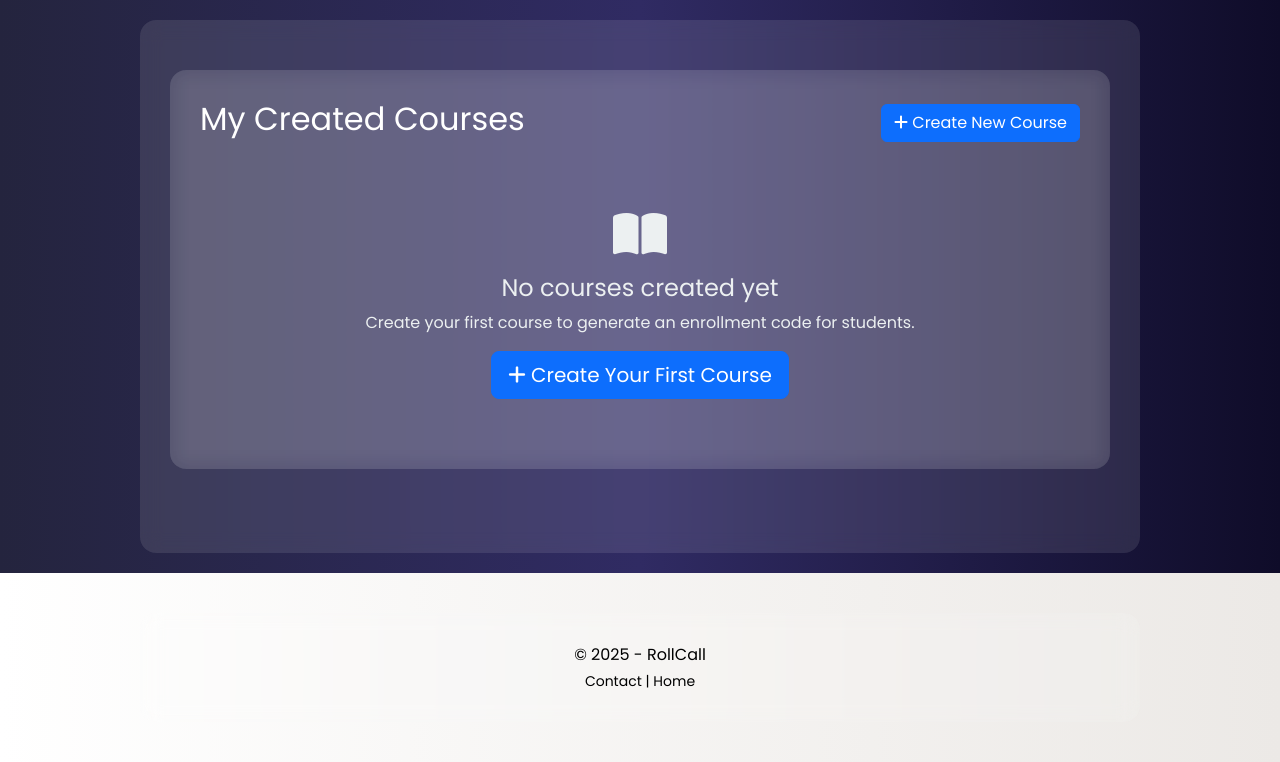
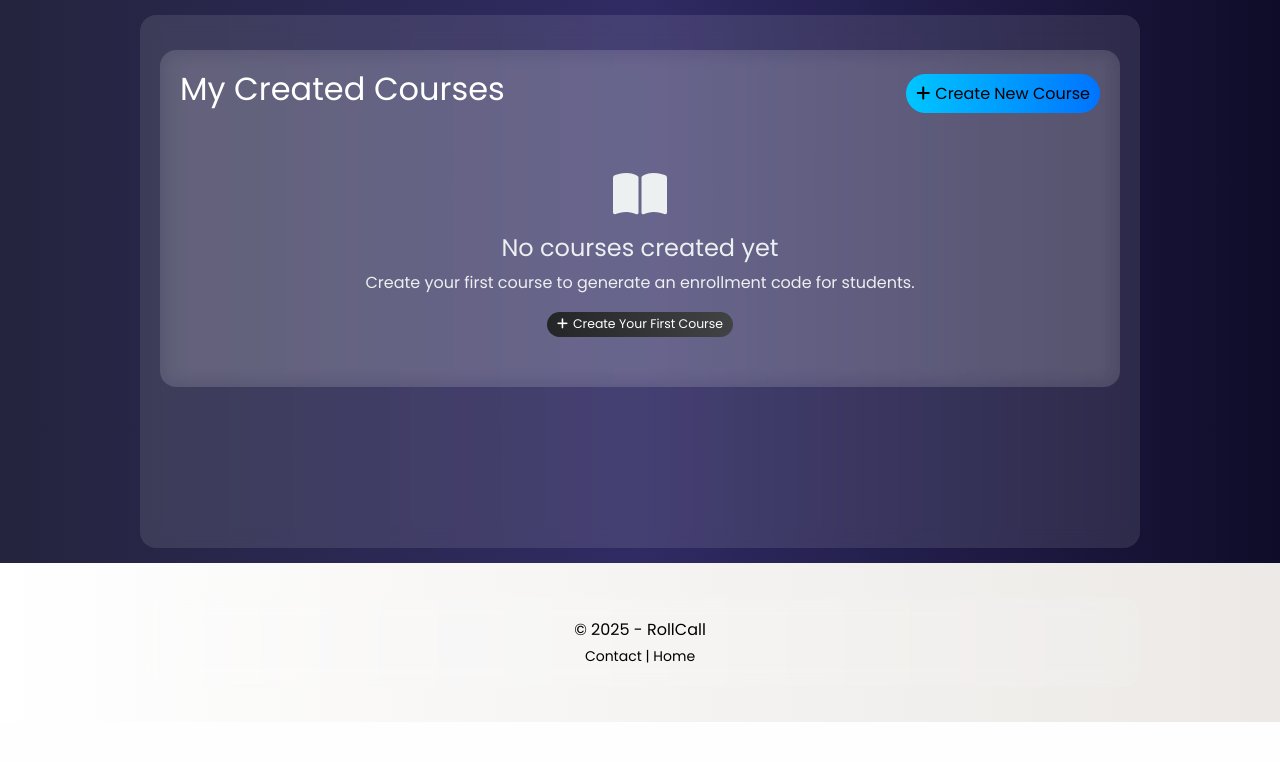
Before and after one commit to PDOX103/RollCall, an ASP.NET Core app: template Views/User/MyCourses.cshtml in a window 1280 px wide. Shown: the part 78-840 px from the top of the page. After the commit the page ends 800 px from the top, so only its background shows below. Run offline with ASP.NET Core 8, Linux system fonts and the light colour scheme; the template is opened without the code that fills it, so the values that code supplies are empty; style sheets or scripts are compiled from the project's sources; some libraries are stand-ins or nearby versions.

Commit message:
Enrollment fetching by ID

```diff
--- a/Controllers/UserController.cs
+++ b/Controllers/UserController.cs
@@ -493,7 +493,7 @@ namespace RollCall.Controllers
             var enrolledStudents = await _context.Enrollments
                 .Where(e => e.CourseId == courseId)
                 .Include(e => e.Student)
-                .OrderBy(e => e.Student.Name)
+                .OrderBy(e => e.Student.StudentId)
                 .Select(e => new EnrolledStudent
                 {
                     StudentId = e.Student.Id,
--- a/Views/User/MyCourses.cshtml
+++ b/Views/User/MyCourses.cshtml
@@ -20,8 +20,8 @@
     .container {
         background: rgba(255, 255, 255, 0.1);
         border-radius: 1rem;
-        padding: 30px;
-        margin: 20px auto;
+        padding: 20px;
+        margin: 15px auto;
         backdrop-filter: blur(10px);
         max-width: 1000px;
     }
@@ -31,7 +31,7 @@
         color: #2c3e50;
         border-radius: 10px;
         padding: 20px;
-        margin-bottom: 15px;
+        margin-bottom: 12px;
         box-shadow: 0 4px 8px rgba(0,0,0,0.1);
     }
 
@@ -39,43 +39,130 @@
         display: flex;
         justify-content: space-between;
         align-items: center;
-        margin-bottom: 15px;
+        margin-bottom: 12px;
+        flex-wrap: wrap;
+        gap: 6px;
     }
 
     .course-code {
         background: linear-gradient(135deg, #667eea 0%, #764ba2 100%);
         color: white;
-        padding: 5px 15px;
+        padding: 3px 12px;
         border-radius: 20px;
         font-weight: bold;
-        font-size: 0.9em;
-    }
-
-    .btn-copy {
-        background: #3a7bd5;
-        color: white;
-        border: none;
-        padding: 5px 10px;
-        border-radius: 5px;
-        cursor: pointer;
         font-size: 0.8em;
     }
 
-        .btn-copy:hover {
-            opacity: 0.9;
+    /* ===== BUTTON STYLES ===== */
+    .action-buttons {
+        display: flex;
+        flex-wrap: wrap;
+        gap: 8px;
+        justify-content: flex-end;
     }
+
+    .btn-grad, .btn-grad2{
+        border: none;
+        padding: 5px 10px;    /* 🔹 smaller padding */
+        font-size: 0.78rem;   /* 🔹 smaller font size */
+        font-weight: 500;
+        border-radius: 20px;
+        display: inline-flex;
+        align-items: center;
+        gap: 5px;
+        transition: all 0.2s ease-in-out;
+        text-decoration: none;
+        white-space: nowrap;
+        background-size: 200% auto;
+        cursor: pointer;
+        line-height: 1.2;
+    }
+
+    .btn-grad3 {
+        border: none;
+        padding: 10px 10px; /* 🔹 smaller padding */
+        font-size: 1rem; /* 🔹 smaller font size */
+        font-weight: 500;
+        border-radius: 20px;
+        display: inline-flex;
+        align-items: center;
+        gap: 5px;
+        transition: all 0.2s ease-in-out;
+        text-decoration: none;
+        white-space: nowrap;
+        background-size: 200% auto;
+        cursor: pointer;
+        line-height: 1.2;
+    }
+
+    .btn-grad {
+        background-image: linear-gradient(to right, #232526 0%, #414345 51%, #232526 100%);
+        color: white;
+    }
+
+    .btn-grad:hover {
+        background-position: right center;
+        transform: translateY(-2px);
+    }
+
+    .btn-grad2 {
+        background-image: linear-gradient(to right,#F00000 0%, #DC281E 51%, #F00000 100%);
+        color: white;
+    }
+
+    .btn-grad2:hover {
+        background-position: right center;
+        transform: translateY(-2px);
+    }
+
+    .btn-grad3 {
+        background-image: linear-gradient(to right, #00c6ff 0%, #0072ff 51%, #00c6ff 100%);
+        color: black;
+    }
+
+        .btn-grad3:hover {
+            background-position: right center;
+            transform: translateY(-2px);
+        }
+
+    /* ===== MOBILE OPTIMIZATION ===== */
+    @@media (max-width: 576px) {
+        .action-buttons
+
+    {
+        justify-content: center;
+    }
+
+    .btn-grad, .btn-grad2 {
+        flex: 1 1 auto;
+        text-align: center;
+        font-size: 0.8rem;
+        padding: 6px 8px;
+    }
+
+    .course-header {
+        flex-direction: column;
+        align-items: flex-start;
+    }
+
+    .course-code {
+        align-self: flex-start;
+    }
+
+    }
+
 
     .empty-state {
         text-align: center;
-        padding: 40px;
+        padding: 30px;
         color: #ecf0f1;
     }
 </style>
 
 <div class="container">
-    <div class="d-flex justify-content-between align-items-center mb-4">
+    <div class="d-flex justify-content-between align-items-center mb-4 flex-wrap">
         <h2>My Created Courses</h2>
-        <a asp-action="CreateCourse" class="btn btn-primary">
+        <a asp-action="CreateCourse" class="btn-grad3 mt-2 mt-sm-0">
             <i class="fas fa-plus"></i> Create New Course
         </a>
     </div>
@@ -90,29 +177,25 @@
                     <span class="course-code" id="code-@course.Id">@course.Code</span>
                 </div>
 
-                <div class="d-flex justify-content-between align-items-center">
-                    <div>
-                        <small class="text-muted">Created: @course.CreatedAt.ToString("MMM dd, yyyy hh:mm tt")</small>
-                    </div>
-                    <div>
-                        <button class="btn-copy" onclick="copyCode('@course.Code', '@course.Id')">
+                <div class="action-buttons">
+                    <button class="btn-grad2" onclick="copyCode('@course.Code', '@course.Id')">
                         <i class="fas fa-copy"></i> Copy Code
                     </button>
-                        <!-- ADD THIS BUTTON -->
+
                     <a asp-controller="User" asp-action="CourseEnrollments" asp-route-courseId="@course.Id"
-                           class="btn btn-info btn-sm ms-2">
+                       class="btn-grad">
                         <i class="fas fa-users"></i> View Enrollments
                     </a>
 
-                        <a asp-controller="User" asp-action="StartSession" asp-route-courseId="@course.Id" class="btn btn-success btn-sm ms-2">
+                    <a asp-controller="User" asp-action="StartSession" asp-route-courseId="@course.Id"
+                       class="btn-grad">
                         <i class="fas fa-clock"></i> Create Session
                     </a>
 
-                        <a asp-controller="User" asp-action="CourseSessions" asp-route-courseId="@course.Id" class="btn btn-info btn-sm ms-2">
+                    <a asp-controller="User" asp-action="CourseSessions" asp-route-courseId="@course.Id"
+                       class="btn-grad">
                         <i class="fas fa-list"></i> View Sessions
                     </a>
-
-                    </div>
                 </div>
             </div>
         }
@@ -123,7 +206,7 @@
             <i class="fas fa-book-open fa-3x mb-3"></i>
             <h4>No courses created yet</h4>
             <p>Create your first course to generate an enrollment code for students.</p>
-            <a asp-action="CreateCourse" class="btn btn-primary btn-lg">
+            <a asp-action="CreateCourse" class="btn-grad btn-lg">
                 <i class="fas fa-plus"></i> Create Your First Course
             </a>
         </div>
@@ -133,19 +216,19 @@
 @section Scripts {
     <script>
         function copyCode(code, courseId) {
-            navigator.clipboard.writeText(code).then(function() {
-                // Show feedback
+            navigator.clipboard.writeText(code).then(function () {
                 const button = document.querySelector(`button[onclick="copyCode('${code}', '${courseId}')"]`);
                 const originalText = button.innerHTML;
+                const originalBg = button.style.backgroundImage;
+
                 button.innerHTML = '<i class="fas fa-check"></i> Copied!';
-                button.style.background = '#28a745';
+                button.style.backgroundImage = "linear-gradient(135deg, #28a745, #28a745)";
 
-                // Revert after 2 seconds
                 setTimeout(() => {
                     button.innerHTML = originalText;
-                    button.style.background = '#3a7bd5';
+                    button.style.backgroundImage = originalBg;
                 }, 2000);
-            }).catch(function(err) {
+            }).catch(function (err) {
                 alert('Failed to copy code: ' + err);
             });
         }
```
Also changed, not shown: wwwroot/css/site.css (line endings or trailing spaces). Lines whose indentation alone changed are shown as unchanged.
